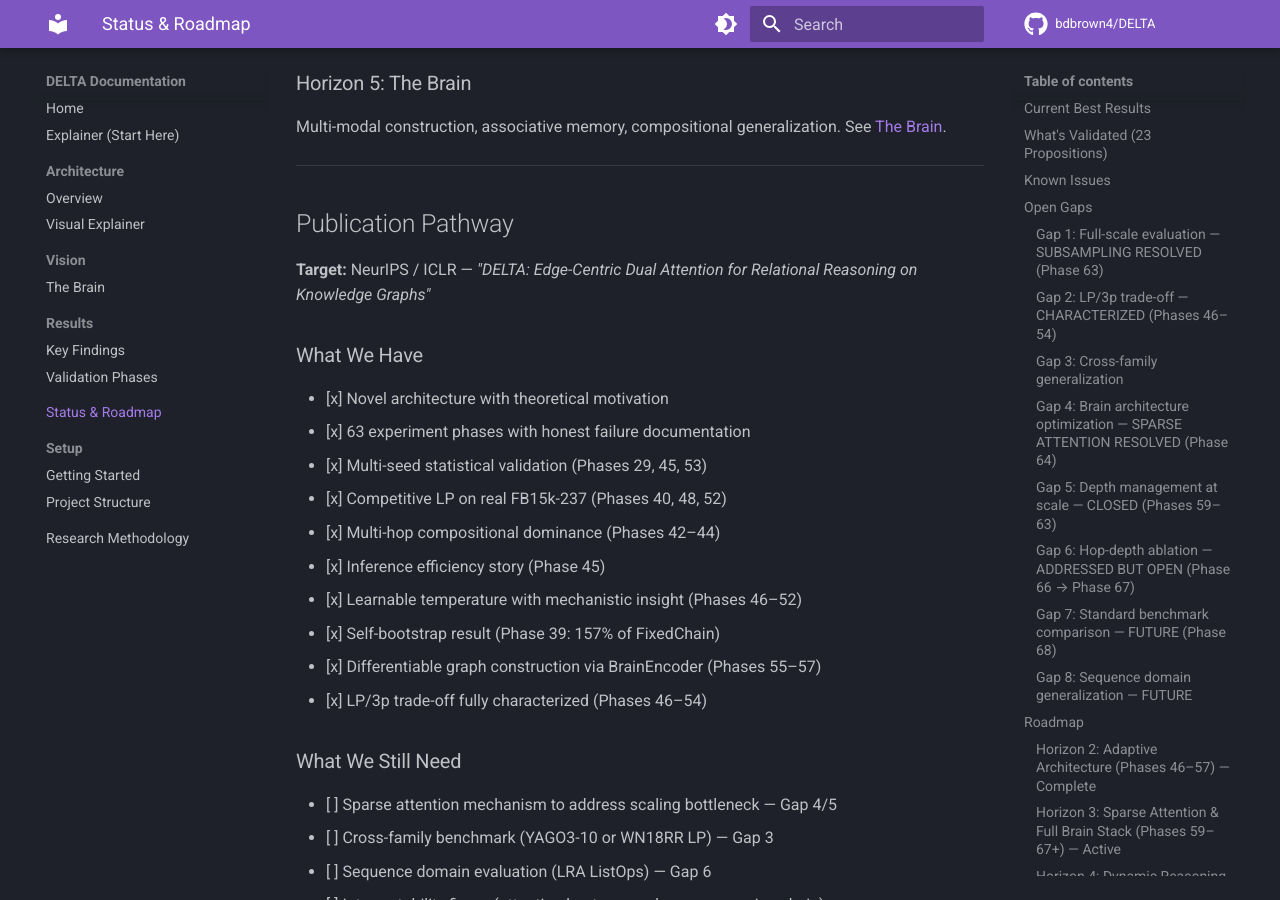
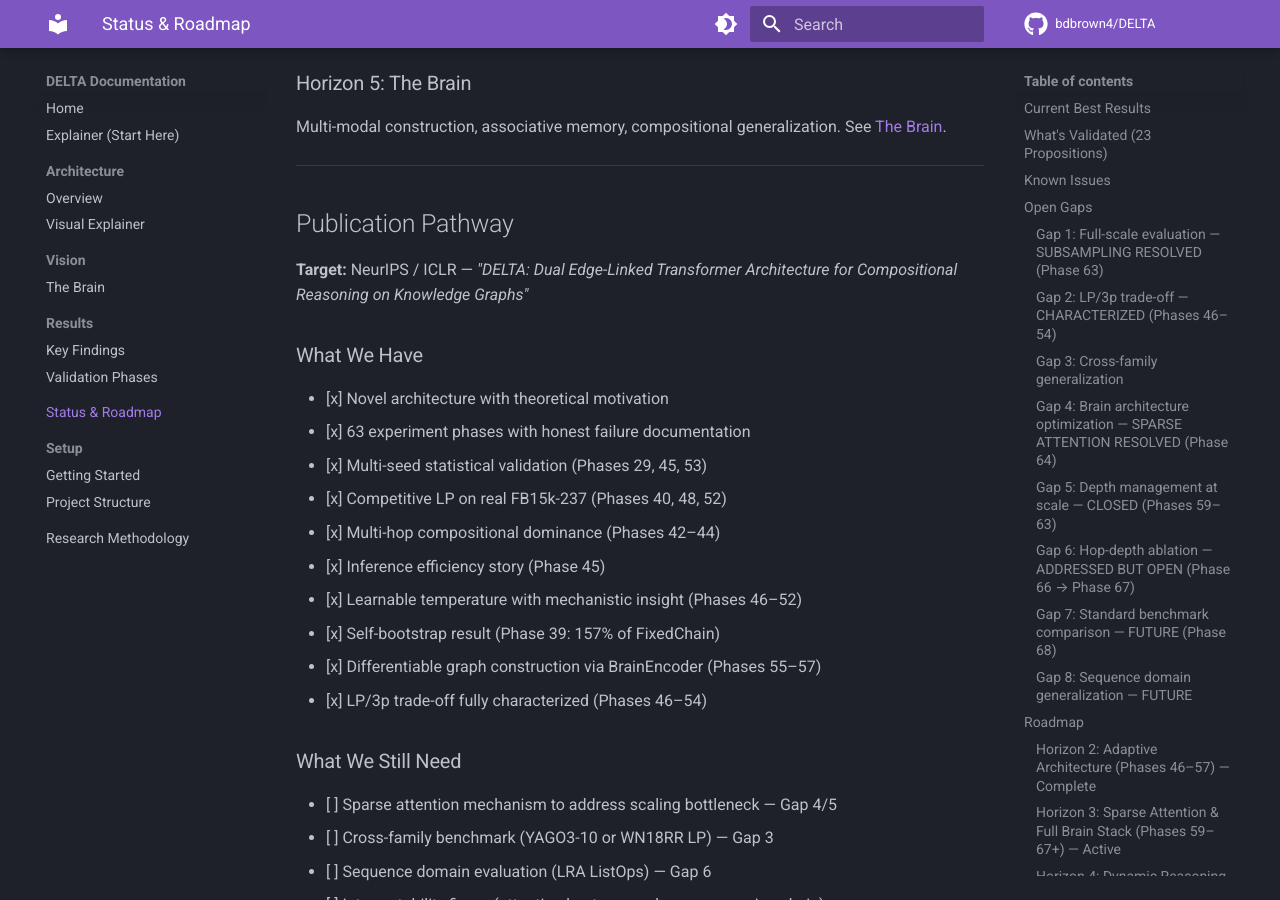
Before and after one commit to bdbrown4/DELTA, an MkDocs documentation site: the page built from mkdocs-src/status-and-roadmap.md, in a window 1280 px wide and 900 px high, scrolled down 8476 px. Built offline with MkDocs 1.6.1 and Material for MkDocs 9.7.7, drawn with Linux system fonts in a browser that asks for light colours; comment, search, counter and statistics services are not loaded.

Commit message:
docs: update DELTA acronym expansion in roadmap
Replace 'Edge-Centric Dual Attention for Relational Reasoning' with
the canonical 'Dual Edge-Linked Transformer Architecture for
Compositional Reasoning' in the publication pathway target.

Co-authored-by: Copilot <223556219+Copilot@users.noreply.github.com>

```diff
--- a/mkdocs-src/status-and-roadmap.md
+++ b/mkdocs-src/status-and-roadmap.md
@@ -176,7 +176,7 @@ Multi-modal construction, associative memory, compositional generalization. See
 
 ## Publication Pathway
 
-**Target:** NeurIPS / ICLR — *"DELTA: Edge-Centric Dual Attention for Relational Reasoning on Knowledge Graphs"*
+**Target:** NeurIPS / ICLR — *"DELTA: Dual Edge-Linked Transformer Architecture for Compositional Reasoning on Knowledge Graphs"*
 
 ### What We Have
 
```
